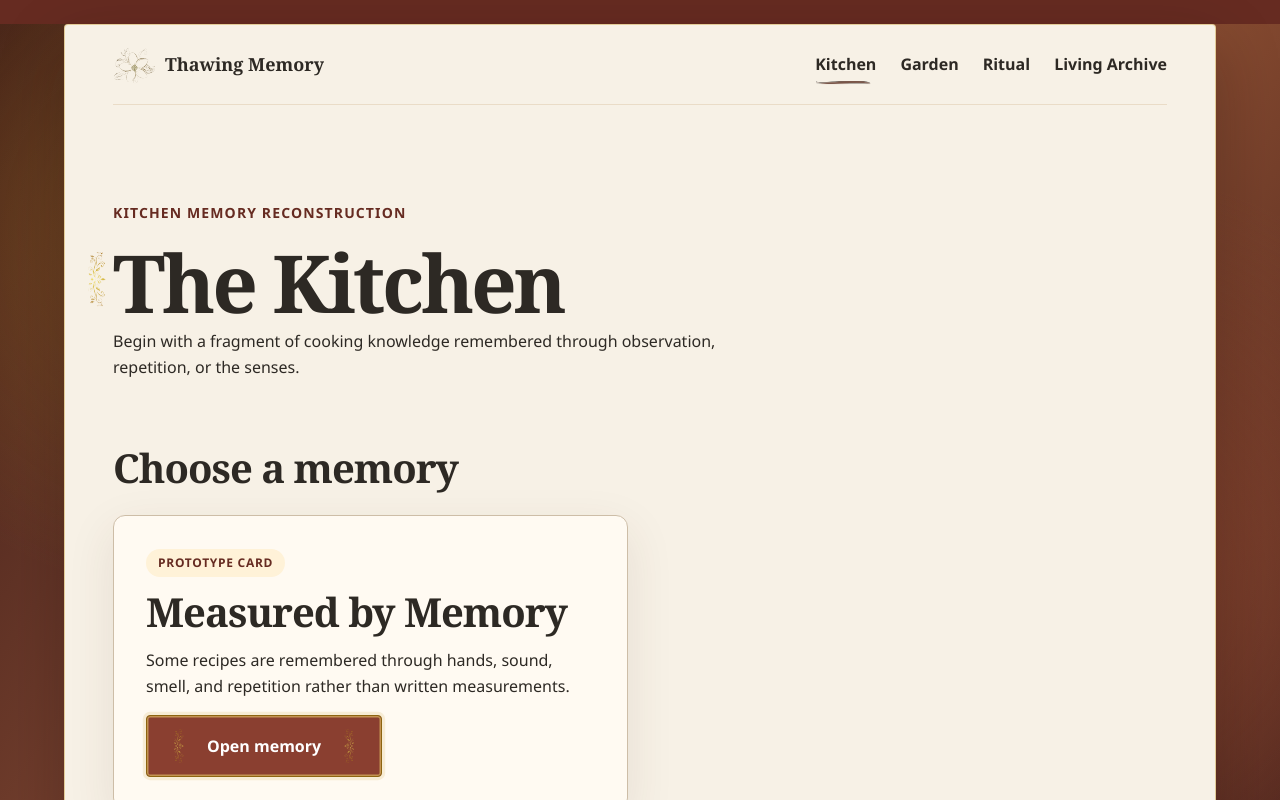
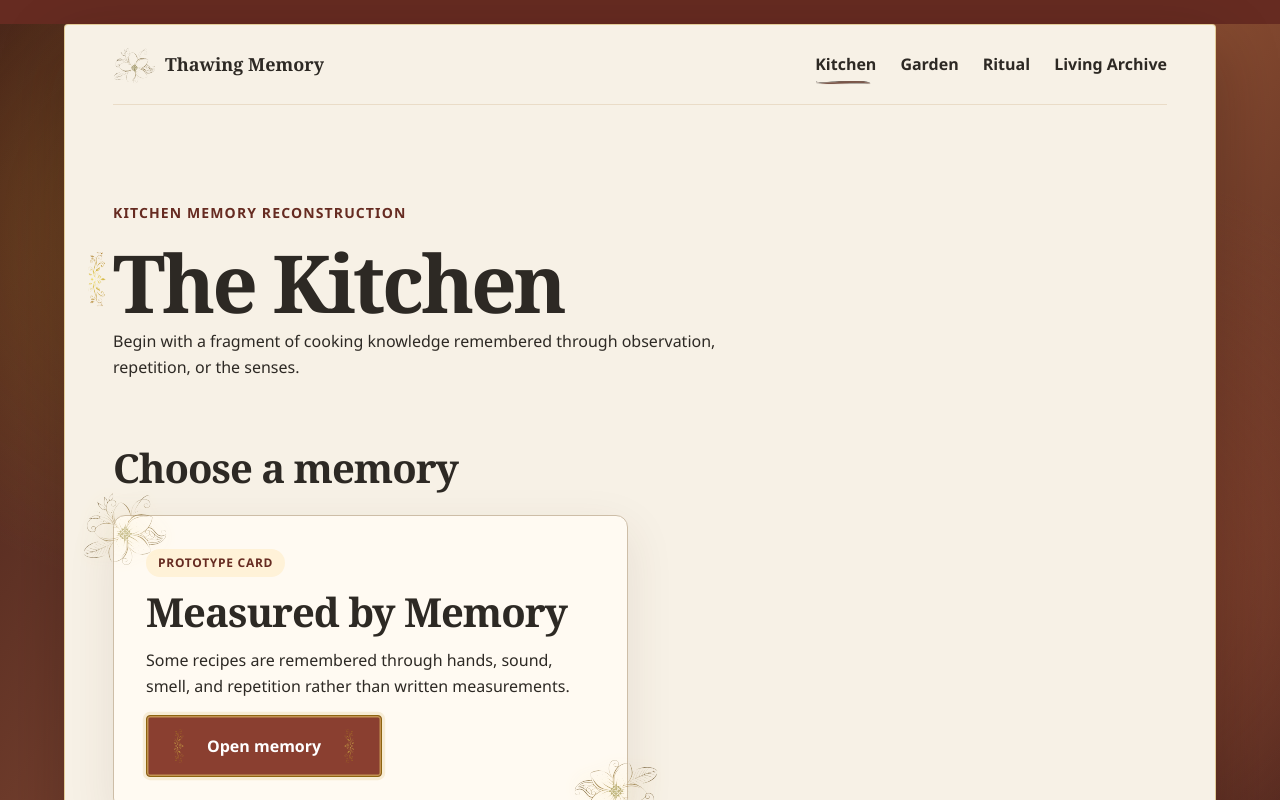
Before and after one commit to Wandering-Wind/ThawingMemory, a React (Vite) app: page /kitchen in a window 1280 px wide. Shown: the top 800 px of the page. Built offline with nearby package versions, Linux system fonts and the light colour scheme.

Commit message:
Added the fllower to the corner of active box

```diff
--- /dev/null
+++ b/src/components/layout/FocusGuide/FocusGuide.jsx
@@ -0,0 +1,67 @@
+import { useEffect, useState } from 'react'
+import logo from '../../../assets/decorations/logo.svg'
+
+function FocusGuide({ targetId }) {
+  const [targetBounds, setTargetBounds] = useState(null)
+
+  useEffect(() => {
+    let animationFrame
+    const target = document.getElementById(targetId)
+
+    if (!target) {
+      return undefined
+    }
+
+    function updateBounds() {
+      const bounds = target.getBoundingClientRect()
+
+      setTargetBounds({
+        top: bounds.top,
+        left: bounds.left,
+        width: bounds.width,
+        height: bounds.height,
+      })
+    }
+
+    function scheduleUpdate() {
+      cancelAnimationFrame(animationFrame)
+      animationFrame = requestAnimationFrame(updateBounds)
+    }
+
+    const observer = new ResizeObserver(scheduleUpdate)
+    observer.observe(target)
+    observer.observe(document.body)
+    window.addEventListener('resize', scheduleUpdate)
+    window.addEventListener('scroll', scheduleUpdate, { passive: true })
+    scheduleUpdate()
+
+    return () => {
+      cancelAnimationFrame(animationFrame)
+      observer.disconnect()
+      window.removeEventListener('resize', scheduleUpdate)
+      window.removeEventListener('scroll', scheduleUpdate)
+    }
+  }, [targetId])
+
+  if (!targetBounds) {
+    return null
+  }
+
+  return (
+    <div
+      className="focus-guide"
+      style={{
+        top: targetBounds.top,
+        left: targetBounds.left,
+        width: targetBounds.width,
+        height: targetBounds.height,
+      }}
+      aria-hidden="true"
+    >
+      <img className="focus-guide__flower focus-guide__flower--start" src={logo} alt="" />
+      <img className="focus-guide__flower focus-guide__flower--end" src={logo} alt="" />
+    </div>
+  )
+}
+
+export default FocusGuide
--- a/src/components/memory/AIResponse/AIResponse.jsx
+++ b/src/components/memory/AIResponse/AIResponse.jsx
@@ -14,6 +14,7 @@ function AIResponse({ isLoading = false, response }) {
   return (
     <section
       className={`ai-response${isLoading ? ' ai-response--loading' : ''}`}
+      id="ai-response"
       aria-labelledby="ai-response-title"
       aria-busy={isLoading}
     >
--- a/src/components/memory/ConversationContinuation/ConversationContinuation.jsx
+++ b/src/components/memory/ConversationContinuation/ConversationContinuation.jsx
@@ -41,6 +41,7 @@ function ConversationContinuation({
   return (
     <section
       className="conversation-continuation"
+      id="conversation-continuation"
       aria-labelledby="continue-reflection-title"
     >
       <p className="conversation-continuation__step">
--- a/src/components/memory/MemoryCard/MemoryCard.jsx
+++ b/src/components/memory/MemoryCard/MemoryCard.jsx
@@ -9,7 +9,7 @@ function MemoryCard({
   onSubmit,
 }) {
   return (
-    <article className="memory-card">
+    <article className="memory-card" id={`memory-card-${card.id}`}>
       <p className="memory-card__status">{card.status}</p>
       <h2>{card.title}</h2>
       <p>{card.introduction}</p>
--- a/src/index.css
+++ b/src/index.css
@@ -156,6 +156,54 @@ button:disabled {
   box-shadow:
     inset 0 0 0 1px var(--color-gold-light),
     0 0.2rem 0.55rem rgb(141 100 17 / 14%);
+}
+
+.focus-guide {
+  position: fixed;
+  z-index: 7;
+  border: 1px solid transparent;
+  pointer-events: none;
+  transition:
+    top 1.4s cubic-bezier(0.4, 0, 0.2, 1),
+    left 1.4s cubic-bezier(0.4, 0, 0.2, 1),
+    width 1.4s cubic-bezier(0.4, 0, 0.2, 1),
+    height 1.4s cubic-bezier(0.4, 0, 0.2, 1);
+}
+
+.focus-guide__flower {
+  position: absolute;
+  width: clamp(3.5rem, 8vw, 5.5rem);
+  aspect-ratio: 1;
+  filter:
+    sepia(0.9)
+    saturate(1.4)
+    brightness(0.72)
+    drop-shadow(0 0 0.65rem rgb(240 213 108 / 45%));
+  opacity: 0.72;
+  animation: focus-flower-pulse 3.2s ease-in-out infinite;
+}
+
+.focus-guide__flower--start {
+  top: -2rem;
+  left: -2rem;
+}
+
+.focus-guide__flower--end {
+  right: -2rem;
+  bottom: -2rem;
+  animation-delay: 0.7s;
+  transform: rotate(180deg);
+}
+
+@keyframes focus-flower-pulse {
+  0%,
+  100% {
+    opacity: 0.58;
+  }
+
+  50% {
+    opacity: 0.92;
+  }
 }
 
 .primary-action--reflecting {
@@ -1129,6 +1177,8 @@ li + li {
   .ai-response--loading .ai-response__section,
   .reflection-guide__path,
   .reflection-guide img,
+  .focus-guide,
+  .focus-guide__flower,
   .reconstruction-workspace--memory .conversation-trail,
   .reconstruction-workspace--response .ai-response,
   body {
--- a/src/pages/Kitchen/KitchenPage.jsx
+++ b/src/pages/Kitchen/KitchenPage.jsx
@@ -1,5 +1,6 @@
-import { useState } from 'react'
+import { useEffect, useRef, useState } from 'react'
 import { Link } from 'react-router-dom'
+import FocusGuide from '../../components/layout/FocusGuide/FocusGuide.jsx'
 import PageHeading from '../../components/layout/PageHeading/PageHeading.jsx'
 import SiteHeader from '../../components/layout/SiteHeader/SiteHeader.jsx'
 import AIResponse from '../../components/memory/AIResponse/AIResponse.jsx'
@@ -44,11 +45,23 @@ function KitchenPage() {
   const [conversation, setConversation] = useState(null)
   const [pendingTurn, setPendingTurn] = useState(false)
   const [isEvaluating, setIsEvaluating] = useState(false)
+  const [focusArea, setFocusArea] = useState('memory')
   const [isReflecting, setIsReflecting] = useState(false)
   const [reflectionError, setReflectionError] = useState('')
   const [evaluation, setEvaluation] = useState(emptyEvaluation)
   const [savedEntryId, setSavedEntryId] = useState('')
   const [saveError, setSaveError] = useState('')
+  const focusTimer = useRef(null)
+
+  useEffect(() => {
+    return () => clearTimeout(focusTimer.current)
+  }, [])
+
+  function focusOnResponseThenContinue() {
+    clearTimeout(focusTimer.current)
+    setFocusArea('ai')
+    focusTimer.current = setTimeout(() => setFocusArea('continue'), 4000)
+  }
 
   function resetSaveState() {
     setSavedEntryId('')
@@ -62,6 +75,7 @@ function KitchenPage() {
     setConversation(null)
     setPendingTurn(false)
     setIsEvaluating(false)
+    setFocusArea('memory')
     setReflectionError('')
     setEvaluation(emptyEvaluation)
     resetSaveState()
@@ -73,6 +87,7 @@ function KitchenPage() {
     setConversation(null)
     setPendingTurn(false)
     setIsEvaluating(false)
+    setFocusArea('memory')
     setReflectionError('')
     setEvaluation(emptyEvaluation)
     resetSaveState()
@@ -94,6 +109,7 @@ function KitchenPage() {
       })
       setAIResponse(response)
       setConversation(addAIResponse(createConversation(memory), response))
+      focusOnResponseThenContinue()
     } catch (error) {
       setReflectionError(error.message)
     } finally {
@@ -105,6 +121,8 @@ function KitchenPage() {
     setReflectionError('')
     setEvaluation(emptyEvaluation)
     setIsEvaluating(false)
+    clearTimeout(focusTimer.current)
+    setFocusArea('ai')
     resetSaveState()
 
     try {
@@ -131,9 +149,11 @@ function KitchenPage() {
       setConversation(completedConversation)
       setAIResponse(response)
       setPendingTurn(false)
+      focusOnResponseThenContinue()
     } catch (error) {
       setReflectionError(error.message)
       setPendingTurn(true)
+      setFocusArea('continue')
     } finally {
       setIsReflecting(false)
     }
@@ -174,6 +194,8 @@ function KitchenPage() {
 
   function handleFinishReconstruction() {
     setIsEvaluating(true)
+    clearTimeout(focusTimer.current)
+    setFocusArea('evaluation')
 
     requestAnimationFrame(() => {
       const prefersReducedMotion = window.matchMedia(
@@ -250,6 +272,17 @@ function KitchenPage() {
 
   return (
     <div className="site-shell">
+      <FocusGuide
+        targetId={
+          focusArea === 'ai'
+            ? 'ai-response'
+            : focusArea === 'continue'
+              ? 'conversation-continuation'
+              : focusArea === 'evaluation'
+                ? 'response-evaluation'
+                : `memory-card-${activeCardId || kitchenCards[0].id}`
+        }
+      />
       <SiteHeader />
 
       <main className="kitchen-main">
```
Also changed, not shown: 1 other file (tests, documents, lock files or other folders).
